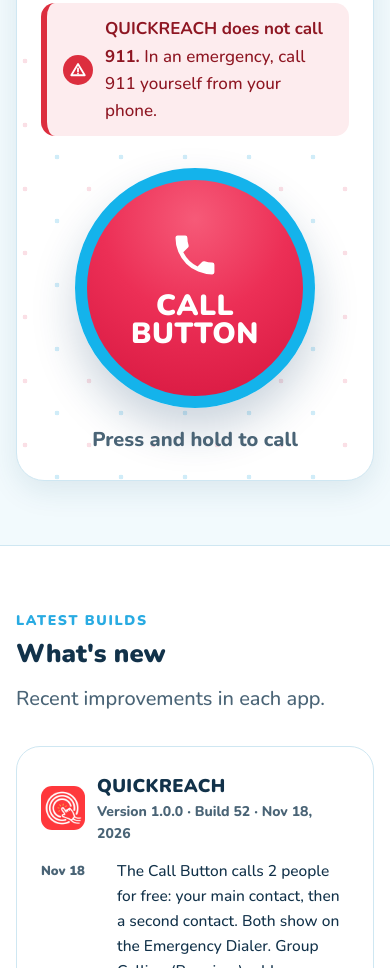
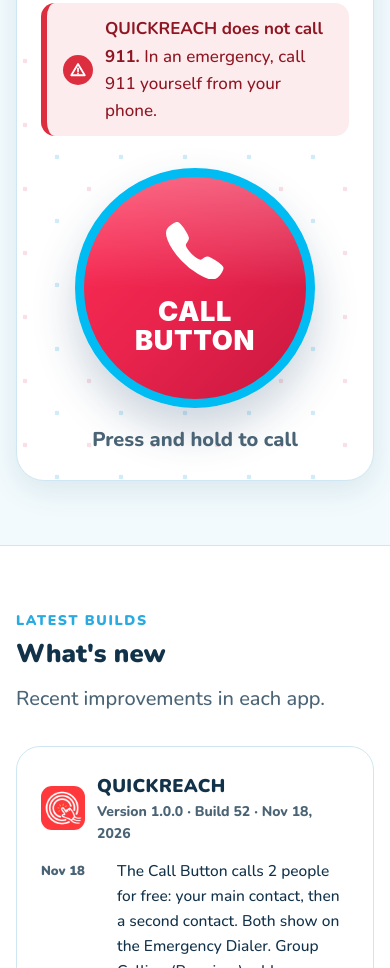
Before and after one commit to edmelendez/quickreach-website, a plain HTML site: page index.html in a window 390 px wide. Shown: the part 8251-9219 px from the top of the page. Drawn offline with nearby package versions, Linux system fonts and the light colour scheme.

Commit message:
Call Button art matches the app: the app's phone icon (Ionicons call), system font at weight 900, red gradient with the logo blue outline, on the banner and in the demo; Apple Watch picture shows the real watch screen with the blue ring.
Co-Authored-By: Claude Opus 5.5 <noreply@anthropic.com>

```diff
--- a/index.html
+++ b/index.html
@@ -299,12 +299,13 @@
   .cta-ad .ad-btn { text-align: center; }
   .cta-ad .cb {
     width: min(100%, 380px); aspect-ratio: 1; margin: 0 auto; border-radius: 50%; color: #fff;
-    background: radial-gradient(circle at 50% 18%, #F65A78 0%, #EC2F56 45%, #D6163F 100%);
-    border: 12px solid #14B3EB; box-shadow: 0 22px 44px rgba(20, 60, 100, .22);
+    /* The app's Call Button: red top left to bottom right, logo blue outline, faint top light. */
+    background: linear-gradient(180deg, rgba(255,255,255,.28), rgba(255,255,255,0) 50%), linear-gradient(135deg, #FF2D55 0%, #E8234C 50%, #C8173F 100%);
+    border: 9px solid #00BCF2; box-shadow: 0 22px 44px rgba(20, 60, 100, .22);
     display: flex; flex-direction: column; align-items: center; justify-content: center; gap: 10px; container-type: inline-size;
   }
-  .cta-ad .cb svg { width: 24%; height: auto; }
-  .cta-ad .cb span { font-weight: 900; font-size: 13.5cqw; line-height: .98; letter-spacing: .5px; }
+  .cta-ad .cb svg { width: 26%; height: auto; }
+  .cta-ad .cb span { font-family: -apple-system, "SF Pro Display", system-ui, sans-serif; font-weight: 900; font-size: 12.2cqw; line-height: 1.05; letter-spacing: .3cqw; margin-top: 4cqw; }
   .cta-ad .ad-hold { margin: 16px 0 0; font-weight: 800; color: var(--text-soft); font-size: var(--step-1); }
   @media (max-width: 760px) {
     .cta-ad .ad { grid-template-columns: minmax(0, 1fr); }
@@ -483,7 +484,7 @@
               <p class="note" data-i18n="siren_demo">Demo: no sound plays here.</p>
             </div>
             <div class="overlay" id="ov-calling" hidden>
-              <div class="pulse"><svg viewBox="0 0 24 24" fill="#fff" aria-hidden="true"><path d="M6.6 10.8a15.1 15.1 0 0 0 6.6 6.6l2.2-2.2a1 1 0 0 1 1-.25 11.4 11.4 0 0 0 3.6.57 1 1 0 0 1 1 1V20a1 1 0 0 1-1 1A17 17 0 0 1 3 4a1 1 0 0 1 1-1h3.5a1 1 0 0 1 1 1c0 1.25.2 2.45.57 3.57a1 1 0 0 1-.25 1z"/></svg></div>
+              <div class="pulse"><svg viewBox="0 0 512 512" fill="#fff" aria-hidden="true"><path d="M89.9 1.1Q89.9 1.1 89.9 1.1Q93.3 1.1 100.1 1.1Q112.6 0.0 130.8 19.3Q163.8 51.2 190.0 105.8Q203.7 133.1 203.1 146.2Q202.5 159.3 186.6 180.9Q175.2 196.8 175.2 203.7Q177.5 221.9 208.2 260.6Q226.4 284.4 253.2 304.9Q279.9 325.4 299.2 332.2Q307.2 334.5 311.2 333.4Q315.2 332.2 327.7 323.1Q341.3 312.9 348.2 309.5Q355.0 306.1 364.1 306.1Q376.6 304.9 398.2 316.3Q436.9 335.6 467.6 359.0Q498.3 382.3 506.3 397.1Q510.9 406.2 509.2 414.2Q507.4 422.1 498.3 440.3Q468.8 498.3 424.4 508.6Q407.3 512.0 386.8 507.4Q347.0 499.5 284.4 461.9Q203.7 414.2 135.4 341.3Q87.6 292.4 58.0 244.6Q0.0 151.3 0.0 99.0Q0.0 78.5 8.0 63.7Q19.3 42.1 46.6 23.9Q72.8 6.8 89.9 1.1Z"/></svg></div>
               <h4 id="ov-title">Calling Sarah</h4>
               <p data-i18n="ov_said">The name is said out loud</p>
             </div>
@@ -627,7 +628,7 @@
           </div>
         </div>
         <div class="ad-btn" aria-hidden="true">
-          <div class="cb"><svg viewBox="0 0 24 24" fill="#fff"><path d="M6.6 10.8a15.1 15.1 0 0 0 6.6 6.6l2.2-2.2a1 1 0 0 1 1-.25 11.4 11.4 0 0 0 3.6.57 1 1 0 0 1 1 1V20a1 1 0 0 1-1 1A17 17 0 0 1 3 4a1 1 0 0 1 1-1h3.5a1 1 0 0 1 1 1c0 1.25.2 2.45.57 3.57a1 1 0 0 1-.25 1z"/></svg><span data-i18n="cta_btn">CALL<br>BUTTON</span></div>
+          <div class="cb"><svg viewBox="0 0 512 512" fill="#fff" aria-hidden="true"><path d="M89.9 1.1Q89.9 1.1 89.9 1.1Q93.3 1.1 100.1 1.1Q112.6 0.0 130.8 19.3Q163.8 51.2 190.0 105.8Q203.7 133.1 203.1 146.2Q202.5 159.3 186.6 180.9Q175.2 196.8 175.2 203.7Q177.5 221.9 208.2 260.6Q226.4 284.4 253.2 304.9Q279.9 325.4 299.2 332.2Q307.2 334.5 311.2 333.4Q315.2 332.2 327.7 323.1Q341.3 312.9 348.2 309.5Q355.0 306.1 364.1 306.1Q376.6 304.9 398.2 316.3Q436.9 335.6 467.6 359.0Q498.3 382.3 506.3 397.1Q510.9 406.2 509.2 414.2Q507.4 422.1 498.3 440.3Q468.8 498.3 424.4 508.6Q407.3 512.0 386.8 507.4Q347.0 499.5 284.4 461.9Q203.7 414.2 135.4 341.3Q87.6 292.4 58.0 244.6Q0.0 151.3 0.0 99.0Q0.0 78.5 8.0 63.7Q19.3 42.1 46.6 23.9Q72.8 6.8 89.9 1.1Z"/></svg><span data-i18n="cta_btn">CALL<br>BUTTON</span></div>
           <p class="ad-hold" data-i18n="cta_hold">Press and hold to call</p>
         </div>
       </div>
```
Also changed, not shown: img/apple-watch.png.
